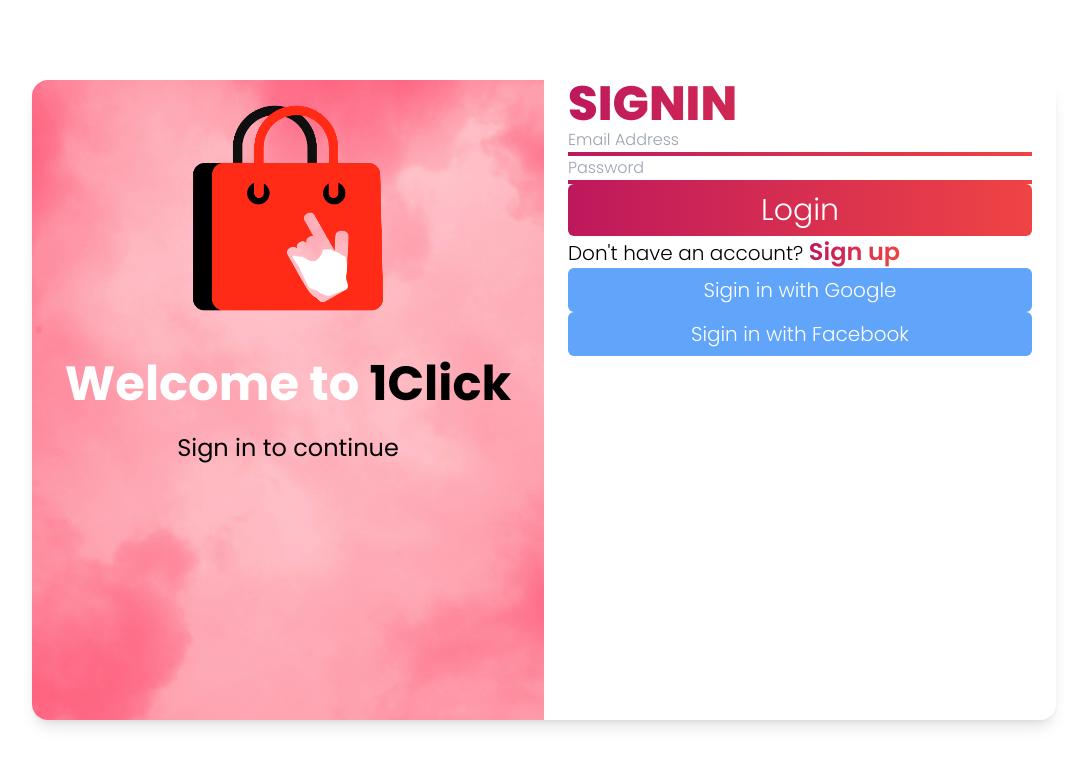
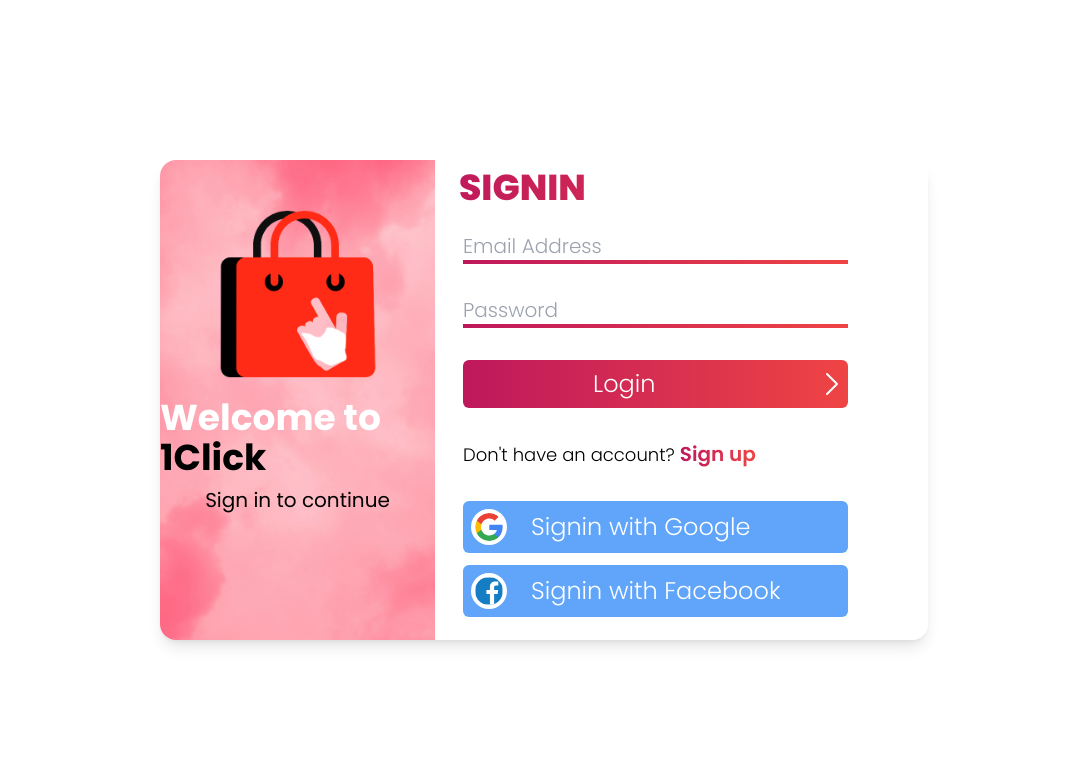
Before and after one commit to hienpham512/1Click, a React (Vite) app: page /signin in a window 1280 px wide. Shown: the top 766 px of the page, without its empty margins (96-1181 px from the left). Built offline with nearby package versions, Linux system fonts and the light colour scheme.

Commit message:
Right Tab design complete, needs refactoring

```diff
--- a/src/components/Signin/LeftTab.tsx
+++ b/src/components/Signin/LeftTab.tsx
@@ -5,13 +5,13 @@ interface ILeftTabProps {}
 
 const LeftTab: React.FC<ILeftTabProps> = ({}) => {
   return (
-    <div className="w-1/2 bg-auth bg-cover bg-center text-white flex flex-col items-center backdrop-blur-3xl justify-start rounded-tl-2xl rounded-bl-2xl">
-      <img src={appLogo} alt="1Click" className="w-64 pb-6" />
-      <div className="flex flex-col space-y-6 items-center ">
-        <p className="text-5xl font-bold">
+    <div className="w-1/2 bg-auth bg-cover bg-center text-white flex flex-col items-center backdrop-blur-3xl justify-center rounded-tl-2xl rounded-bl-2xl">
+      <img src={appLogo} alt="1Click" className="w-52" />
+      <div className="flex flex-col space-y-2 items-center pb-24">
+        <p className="text-4xl font-bold">
           Welcome to <span className="text-black">1Click</span>
         </p>
-        <p className="text-black text-2xl ">Sign in to continue</p>
+        <p className="text-black text-xl ">Sign in to continue</p>
       </div>
     </div>
   );
--- a/src/components/Signin/RightTab.tsx
+++ b/src/components/Signin/RightTab.tsx
@@ -1,42 +1,65 @@
 import React from "react";
-
+import { ChevronRightIcon } from "@heroicons/react/24/solid";
+import googleIcon from "../../assets/icons/googleLogo.svg";
+import facebookIcon from "../../assets/icons/facebookLogo.svg";
 interface IRightTabProps {}
 
 const RightTab: React.FC<IRightTabProps> = ({}) => {
   return (
-    <div className="bg-white flex-grow rounded-tr-2xl rounded-br-2xl px-6">
-      <p className="font-extrabold text-transparent text-5xl bg-clip-text bg-gradient-to-r from-pink-700 to bg-red-500">
+    <div className="bg-white flex-grow rounded-tr-2xl rounded-br-2xl">
+      <p className="px-6 pb-6 pt-2 font-extrabold text-transparent text-4xl bg-clip-text bg-gradient-to-r from-pink-700 to bg-red-500">
         SIGNIN
       </p>
-      <div className="flex flex-col justify-start">
+      <div className="pl-7 pr-20 flex flex-col space-y-8">
+        <div className="flex flex-col">
           <input
             type="email"
             placeholder="Email Address"
-          className="font-light"
+            className="font-light text-xl outline-none"
           />
           <div className="h-1 bg-gradient-to-r from-pink-700 to bg-red-500" />
         </div>
-      <div className="flex flex-col justify-start">
-        <input type="password" placeholder="Password" className="font-light" />
+        <div className="flex flex-col justify-start w-full">
+          <input
+            type="password"
+            placeholder="Password"
+            className="font-light text-xl outline-none"
+          />
           <div className="h-1 bg-gradient-to-r from-pink-700 to bg-red-500" />
         </div>
-      <button className="text-3xl bg-gradient-to-r from-pink-700 to bg-red-500 text-white font-light rounded-md py-2 w-full">
-        Login
+        <button className="w-full flex items-center text-2xl text-white font-light rounded-md py-2 bg-gradient-to-r from-pink-700 to bg-red-500 transition-all ease-in-out hover:translate-x-4 duration-200">
+          <p className="w-full flex justify-end">Login</p>
+          <div className="w-full flex justify-end">
+            <ChevronRightIcon className="h-8" />
+          </div>
         </button>
-      <div>
-        <p className="text-xl font-light">
+        <>
+          <p className="text-lg font-light">
             Don't have an account?{" "}
-          <button className="text-transparent font-semibold text-2xl bg-clip-text bg-gradient-to-r from-pink-700 to bg-red-500">
+            <button className="text-transparent font-semibold text-xl bg-clip-text bg-gradient-to-r from-pink-700 to bg-red-500 transition-all ease-in-out hover:-translate-y-1 duration-200">
               Sign up
             </button>
           </p>
+        </>
+        <div className="flex flex-col space-y-3 text-2xl">
+          <button className="w-full space-x-6 px-2 flex items-center bg-blue-400 text-white py-2 rounded-md font-light transition-all ease-in-out hover:translate-x-4 duration-200">
+            <img
+              src={googleIcon}
+              alt="Google"
+              className="bg-white p-1 rounded-full w-9"
+            />
+            <p className=""> Signin with Google</p>
+          </button>
+          <button className="w-full space-x-6 px-2 flex items-center bg-blue-400 text-white py-2 rounded-md font-light transition-all ease-in-out hover:translate-x-4 duration-200">
+            <img
+              src={facebookIcon}
+              alt="Facebook"
+              className="w-9 bg-white p-1 rounded-full"
+            />
+            <p className="">Signin with Facebook</p>
+          </button>
         </div>
-      <button className="bg-blue-400 text-white w-full py-2 rounded-md font-light text-xl">
-        Sigin in with Google
-      </button>
-      <button className="bg-blue-400 text-white w-full py-2 rounded-md font-light text-xl">
-        Sigin in with Facebook
-      </button>
+      </div>
     </div>
   );
 };
--- a/src/pages/Signin.tsx
+++ b/src/pages/Signin.tsx
@@ -7,7 +7,7 @@ interface ISigninProps {}
 const Signin: React.FC<ISigninProps> = ({}) => {
   return (
     <div className="h-screen w-screen flex items-center justify-center font-poppins">
-      <div className="flex w-4/5 h-4/5 rounded-2xl shadow-lg">
+      <div className="flex w-3/5 h-3/5 rounded-2xl shadow-lg">
         <LeftTab />
         <RightTab />
       </div>
```
Also changed, not shown: src/assets/icons/facebookLogo.svg (added), src/assets/icons/googleLogo.svg (added). Lines whose indentation alone changed are shown as unchanged.
